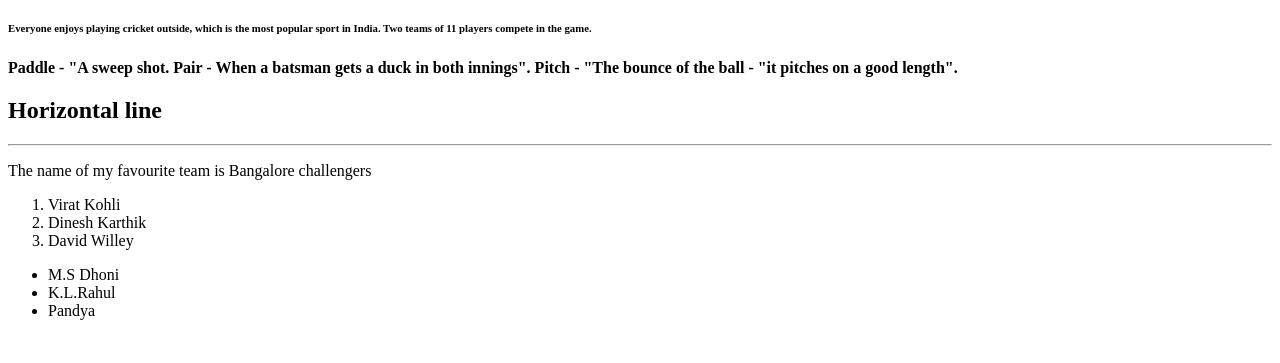
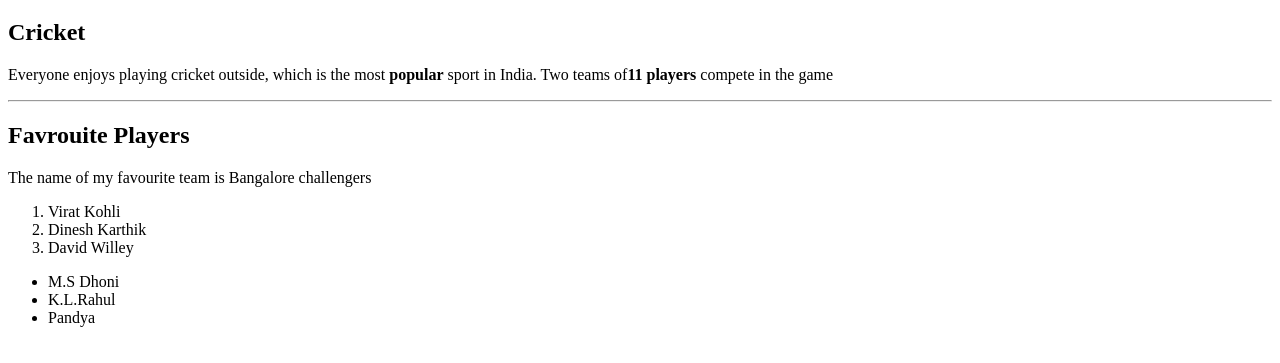
Before and after one commit to 44-563-Web-Apps-S23/44563-webapps-assignment-3-priya-451, a plain HTML site: page index.html in a window 1280 px wide. Shown: the part 61-424 px from the top of the page. Drawn offline with Linux system fonts and the light colour scheme.

```diff
--- a/index.html
+++ b/index.html
@@ -4,14 +4,19 @@
 <title>NWMISSOURI MS COMPUTER SCIENCE</title>
 </head>
 <body>
+
     <h1>
         Priyanka Godugunuri
     </h1>
-    <h6>Everyone enjoys playing cricket outside, which is the most popular sport in India. Two teams of 11 players compete in the game.</h6>
-    <b>Paddle - "A sweep shot. Pair - When a batsman gets a duck in both innings".</b>
-    <b>Pitch - "The bounce of the ball - "it pitches on a good length".</b>
-    <h2>Horizontal line</h2>
+    <h2>
+        Cricket
+    </h2>
+    <p>Everyone enjoys playing cricket outside, which is the most <b>popular</b> sport in India. Two teams of<b>11 players</b> compete in the game</p>
+
+
     <hr>
+
+    <h2>Favrouite Players</h2>
     <p>The name of my favourite team is Bangalore challengers </p>
     <ol>
         <li>Virat Kohli</li>
```
